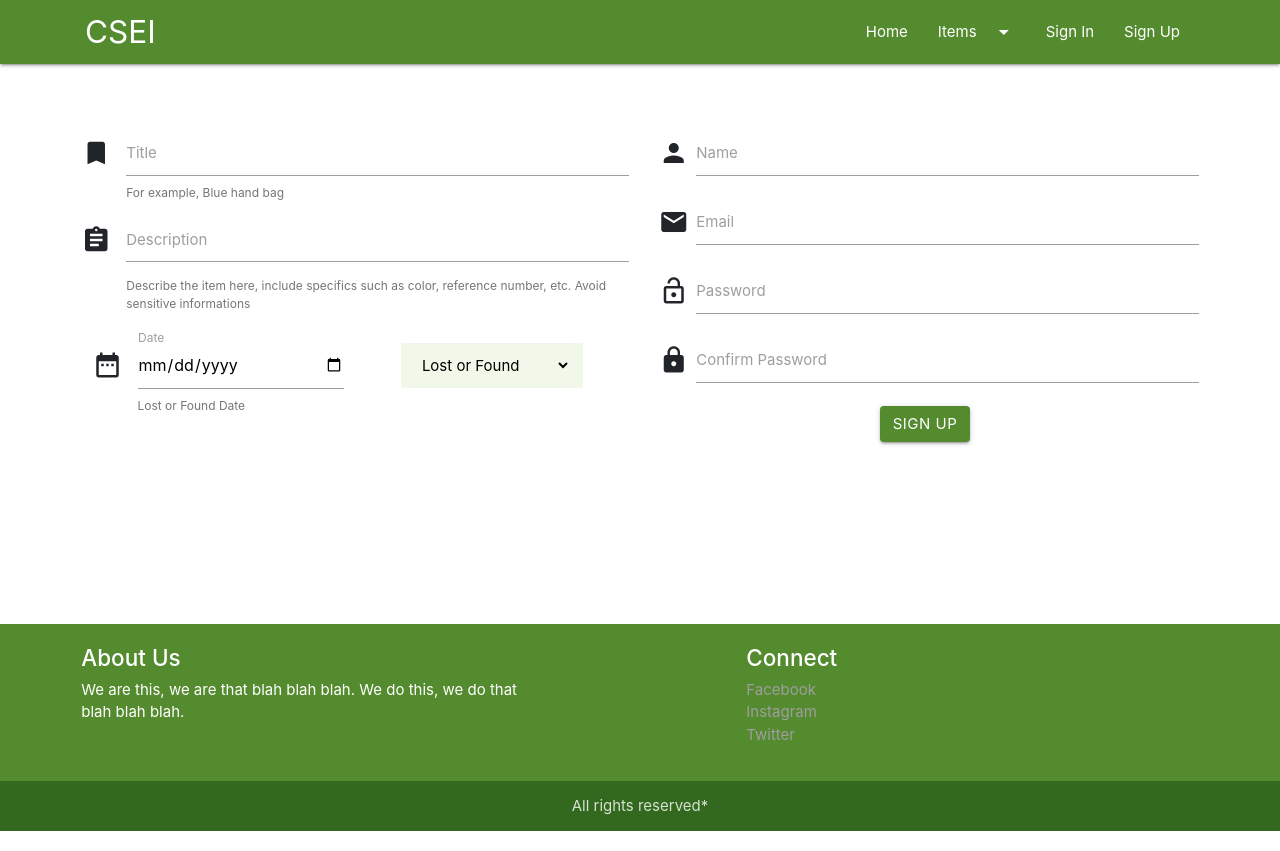
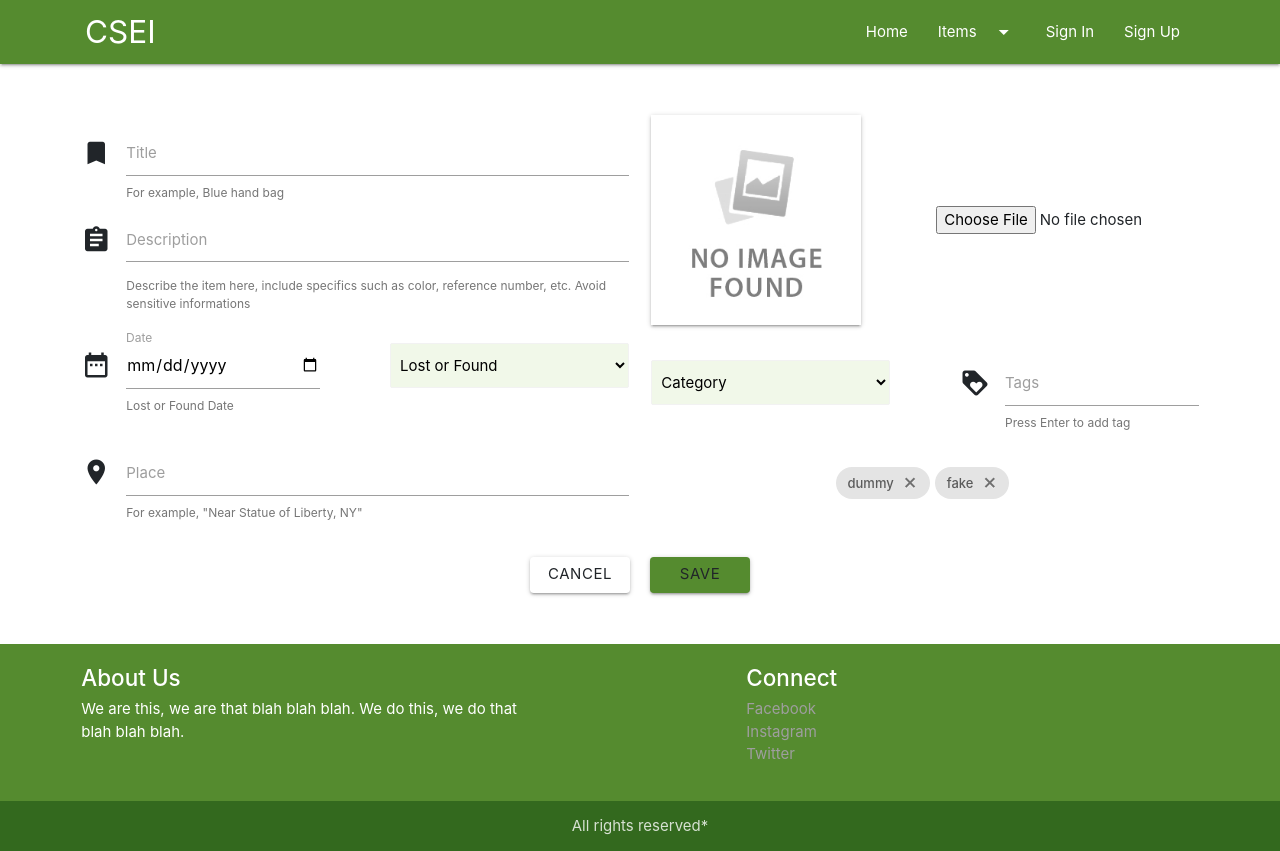
Before and after one commit to ebiskhan123/Lost-And-Found-frontend, an Angular app: page /addItem in a window 1280 px wide. Built offline with nearby package versions, Linux system fonts and the light colour scheme.

Commit message:
addItem form design

```diff
--- a/src/app/add-item/add-item.component.css
+++ b/src/app/add-item/add-item.component.css
@@ -0,0 +1,4 @@
+.display-image
+{
+    width:80%;
+}
--- a/src/app/add-item/add-item.component.html
+++ b/src/app/add-item/add-item.component.html
@@ -13,45 +13,63 @@
         <label for="descriptionInput">Description</label>
         <span class="helper-text">Describe the item here, include specifics such as color, reference number, etc. Avoid sensitive informations</span>
       </div>
+      <div class="row">
       <div class="input-field col s6">
         <i class="material-icons prefix">date_range</i>
         <input type="date" id="dateInput" name="date">
         <label for="dateInput">Date</label>
         <span class="helper-text">Lost or Found Date</span>
       </div>
-      <div class="input-field light-green lighten-5 col s4 offset-s1">
+      <div class="input-field transparent col s4 offset-s1">
         <select name = "lostOrFound" class="browser-default light-green lighten-5">
             <option value="" disabled selected>Lost or Found</option>
             <option value="Lost" class="red-text">Lost</option>
             <option value="Found" class="green-text">Found</option>
           </select>
       </div>
-
-    </div>
-    <div class="col s12 l5 center-align">
-      <div class="input-field">
-        <i class="material-icons prefix">person</i>
-        <input type="text" id="nameInput" name="name">
-        <label for="nameInput">Name</label>
       </div>
       <div class="input-field">
-        <i class="material-icons prefix">email</i>
-        <input type="email" id="emailInput" name="email">
-        <label for="emailInput">Email</label>
+        <i class="material-icons prefix">room</i>
+        <input type="text" id="placeInput" name="location">
+        <label for="placeInput">Place</label>
+        <span class="helper-text">For example, "Near Statue of Liberty, NY"</span>
       </div>
-      <div class="input-field">
-        <i class="material-icons prefix">lock_open</i>
-        <input type="password" id="passwordInput" name="password">
-        <label for="passwordInput">Password</label>
+    </div>
+    <div class="col s12 l6">
+      <div class="row">
+        <div class="col s3">
+          <img src="../../assets/images/noImage.jpg" alt="" class="responsive-img display-image z-depth-1">
+        </div>
+        <div class="input-field col s5 valign-wrapper">
+          <input type="file" id="imageInput" name="image">
+        </div>
       </div>
-      <div class="input-field">
-        <i class="material-icons prefix">lock</i>
-        <input type="password" id="confirmPasswordInput" name="confirmPassword">
-        <label for="confirmPasswordInput">Confirm Password</label>
+      <div class="row">
+        <div class="input-field transparent col s4">
+          <select name = "category" class="browser-default light-green lighten-5">
+              <option value="" disabled selected>Category</option>
+              <option value="Keys" class="">Keys</option>
+              <option value="Wallets" class="">Wallets</option>
+              <option value="Documents" class="">Documents</option>
+              <option value="Bags" class="">Bags</option>
+              <option value="Others" class="">Others</option>
+            </select>
+        </div>
+        <div class="input-field col s6 offset-s1">
+          <i class="material-icons prefix">loyalty</i>
+          <input type="text" id="tagsInput" name="tags">
+          <label for="tagsInput">Tags</label>
+          <span class="helper-text">Press Enter to add tag</span>
+        </div>
       </div>
-      <div class="input-field center">
-        <button class="btn light-green darken-3 white-text">Sign Up</button>
+      <div class="center">
+        <div class="chip">dummy<i class="close material-icons">close</i></div>
+        <div class="chip">fake<i class="close material-icons">close</i></div>
       </div>
       </div>
     </div>
+    <div class="center">
+      <div class="btn">Cancel</div>
+      <div class="btn light-green darken-3">Save</div>
+    </div>
   </div>
--- a/src/styles.css
+++ b/src/styles.css
@@ -2,5 +2,13 @@
 .section
 {
     padding-top:4vw;
+    padding-bottom:4vw;
     min-height: 70vh;
 }
+
+.btn
+{
+    min-width: 100px;
+    margin-left: 10px;
+    margin-right: 10px;
+}
```
Also changed, not shown: src/assets/images/noImage.jpg (added).
